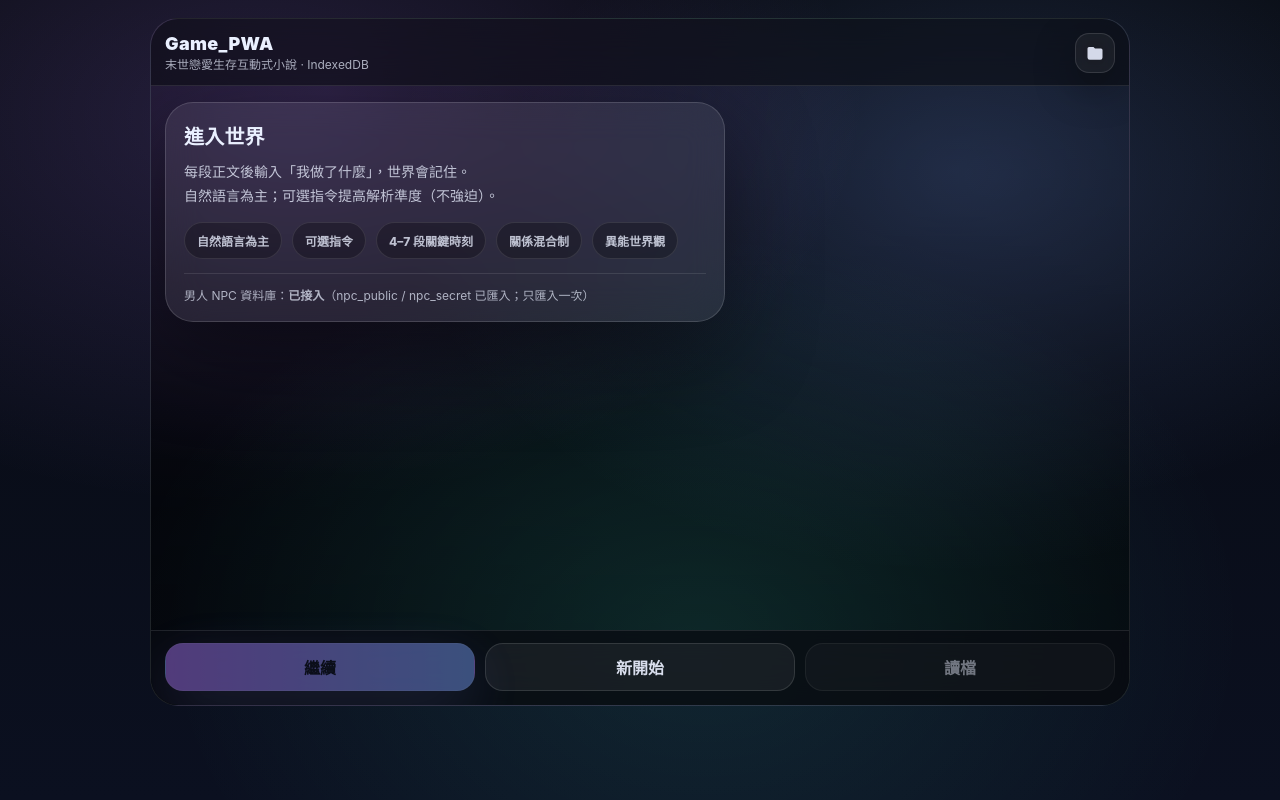
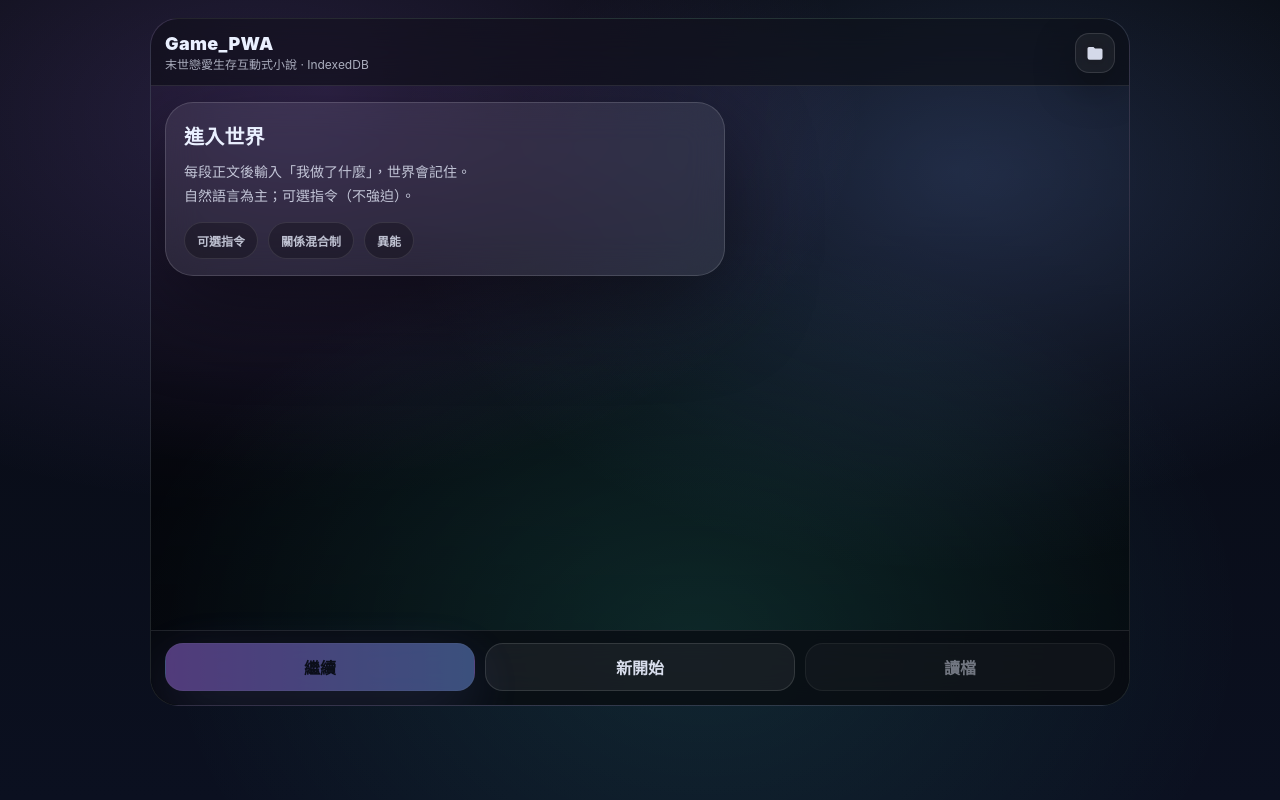
Before and after one commit to Lyilln/Game_PWA, a React (Vite) app: page / in a window 1280 px wide. Built offline with nearby package versions, Linux system fonts and the light colour scheme.

Commit message:
更新 App.tsx

```diff
--- a/src/App.tsx
+++ b/src/App.tsx
@@ -340,21 +340,14 @@ export default function App() {
       <div className="nativeHeroCard">
         <div className="nativeHeroTitle">進入世界</div>
         <div className="nativeHeroText">
-          每段正文後輸入「我做了什麼」，世界會記住。{"\n"}
-          自然語言為主；可選指令提高解析準度（不強迫）。
-        </div>
+  {"每段正文後輸入「我做了什麼」，世界會記住。\n自然語言為主；可選指令（不強迫）。"}
+</div>
 
         <div className="nativeChips">
-          <span className="nativeChip">自然語言為主</span>
-          <span className="nativeChip">可選指令</span>
-          <span className="nativeChip">4–7 段關鍵時刻</span>
-          <span className="nativeChip">關係混合制</span>
-          <span className="nativeChip">異能世界觀</span>
-        </div>
-
-        <div className="nativeFootNote">
-          男人 NPC 資料庫：<b>已接入</b>（npc_public / npc_secret 已匯入；只匯入一次）
-        </div>
+  <span className="nativeChip">可選指令</span>
+  <span className="nativeChip">關係混合制</span>
+  <span className="nativeChip">異能</span>
+</div>
       </div>
     </div>
 
```
